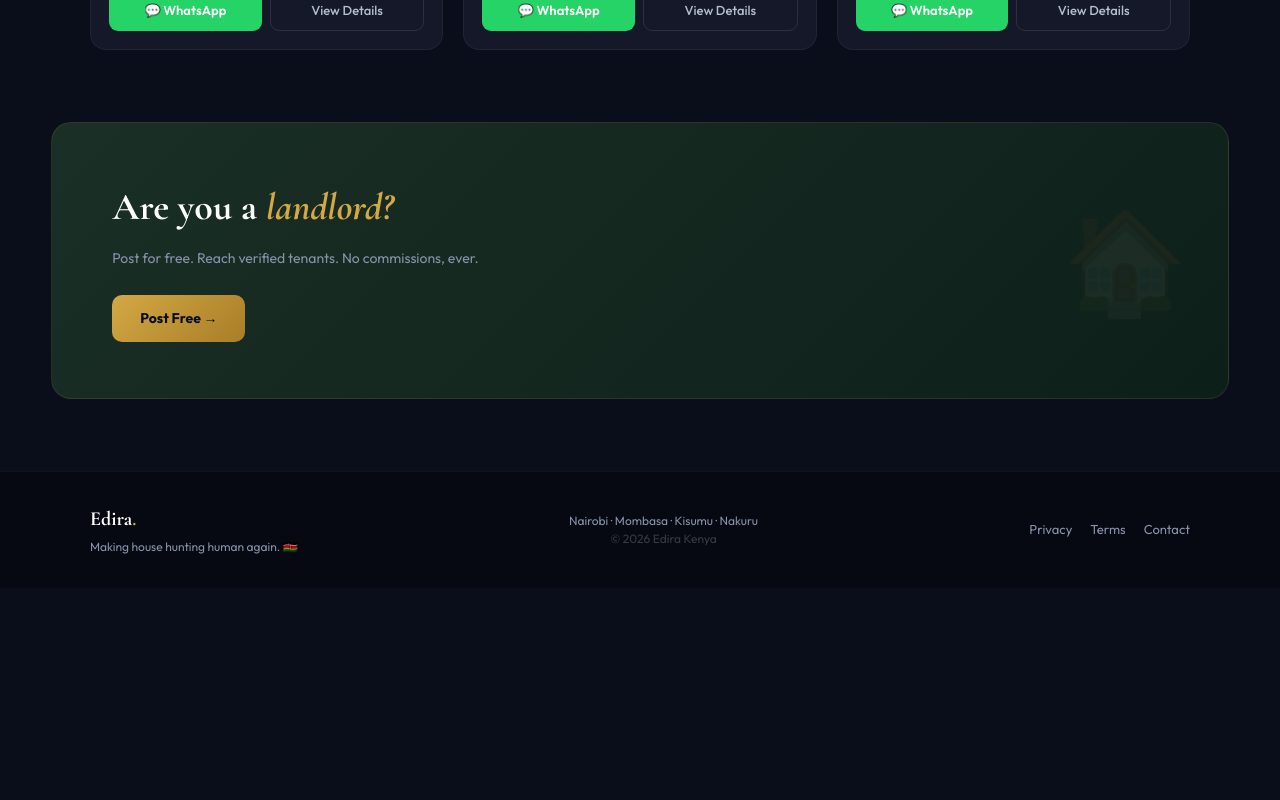
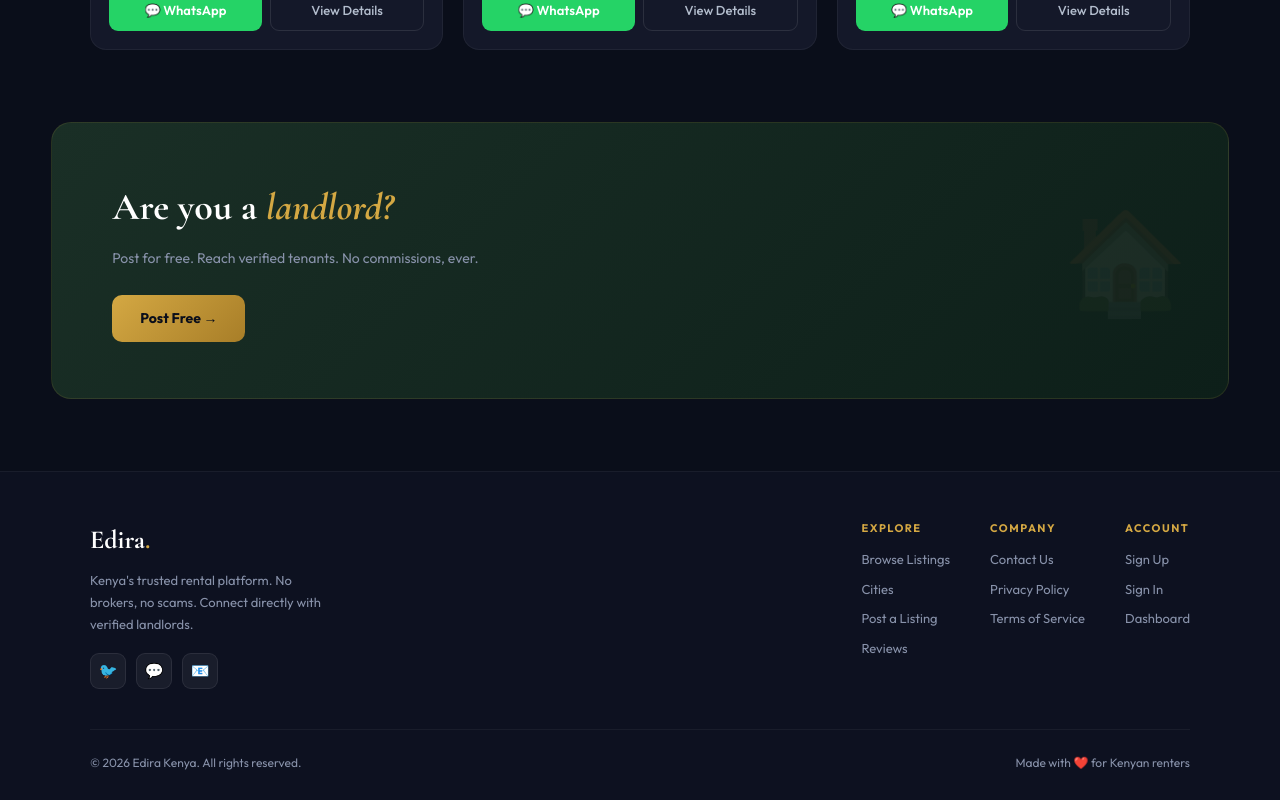
Before and after one commit to infoedira-ux/edira, a Next.js app: page / in a window 1280 px wide. Shown: the part 1826-2626 px from the top of the page. Before the commit the page ends 2414 px from the top, so only its background shows below. Built offline with nearby package versions, Linux system fonts and the light colour scheme.

Commit message:
Footer updated with reviews, privacy, terms, contact links

```diff
--- a/src/components/layout/Footer.tsx
+++ b/src/components/layout/Footer.tsx
@@ -1,43 +1,114 @@
-import Link from "next/link";
+import React from "react";
 
 export default function Footer() {
+  const year = new Date().getFullYear();
+
+  const cols = [
+    {
+      heading: "Explore",
+      links: [
+        { label: "Browse Listings", href: "/browse" },
+        { label: "Cities", href: "/cities" },
+        { label: "Post a Listing", href: "/post" },
+        { label: "Reviews", href: "/reviews" },
+      ],
+    },
+    {
+      heading: "Company",
+      links: [
+        { label: "Contact Us", href: "/contact" },
+        { label: "Privacy Policy", href: "/privacy" },
+        { label: "Terms of Service", href: "/terms" },
+      ],
+    },
+    {
+      heading: "Account",
+      links: [
+        { label: "Sign Up", href: "/auth/signup" },
+        { label: "Sign In", href: "/auth/login" },
+        { label: "Dashboard", href: "/dashboard" },
+      ],
+    },
+  ];
+
   return (
     <footer style={{
-      background: "#060911",
-      borderTop: "1px solid rgba(255,255,255,0.04)",
-      padding: "32px 24px",
+      background: "#0D1120",
+      borderTop: "1px solid rgba(255,255,255,0.05)",
+      padding: "48px clamp(16px,5vw,60px) 28px",
     }}>
-      <div className="footer-inner" style={{
-        display: "flex",
-        justifyContent: "space-between",
-        alignItems: "center",
-        maxWidth: 1100,
-        margin: "0 auto",
-      }}>
-        <div>
-          <div style={{ fontFamily: "'Cormorant Garamond',serif", fontSize: 20, fontWeight: 700, color: "white", marginBottom: 4 }}>
-            Edira<span style={{ color: "#D4A843" }}>.</span>
+      <div style={{ maxWidth: 1100, margin: "0 auto" }}>
+
+        {/* Top row */}
+        <div style={{ display: "grid", gridTemplateColumns: "1fr repeat(3, auto)", gap: "40px", marginBottom: 40, flexWrap: "wrap" }} className="footer-grid">
+
+          {/* Brand */}
+          <div>
+            <div style={{ fontFamily: "'Cormorant Garamond',serif", fontSize: 26, fontWeight: 700, color: "white", marginBottom: 10 }}>
+              Edira<span style={{ color: "#D4A843" }}>.</span>
+            </div>
+            <p style={{ fontSize: 13, color: "#8892AA", lineHeight: 1.7, maxWidth: 240, marginBottom: 18 }}>
+              Kenya's trusted rental platform. No brokers, no scams. Connect directly with verified landlords.
+            </p>
+            <div style={{ display: "flex", gap: 10 }}>
+              {[
+                { icon: "🐦", href: "https://twitter.com/Edira21", label: "Twitter" },
+                { icon: "💬", href: "https://wa.me/254715848222", label: "WhatsApp" },
+                { icon: "📧", href: "mailto:info.edira@gmail.com", label: "Email" },
+              ].map(s => (
+                <a key={s.label} href={s.href} target="_blank" rel="noreferrer" aria-label={s.label}
+                  style={{ width: 36, height: 36, borderRadius: 9, background: "rgba(255,255,255,0.05)", border: "1px solid rgba(255,255,255,0.08)", display: "flex", alignItems: "center", justifyContent: "center", fontSize: 15, textDecoration: "none", transition: "border-color 0.2s" }}
+                  onMouseEnter={e => (e.currentTarget.style.borderColor = "rgba(212,168,67,0.4)")}
+                  onMouseLeave={e => (e.currentTarget.style.borderColor = "rgba(255,255,255,0.08)")}>
+                  {s.icon}
+                </a>
+              ))}
+            </div>
           </div>
-          <div style={{ fontSize: 12, color: "#8892AA" }}>Making house hunting human again. 🇰🇪</div>
+
+          {/* Link columns */}
+          {cols.map(col => (
+            <div key={col.heading}>
+              <div style={{ fontSize: 11, fontWeight: 700, letterSpacing: 1.5, textTransform: "uppercase", color: "#D4A843", marginBottom: 14 }}>
+                {col.heading}
+              </div>
+              <div style={{ display: "flex", flexDirection: "column", gap: 10 }}>
+                {col.links.map(l => (
+                  <a key={l.label} href={l.href}
+                    style={{ fontSize: 13, color: "#8892AA", textDecoration: "none", transition: "color 0.2s" }}
+                    onMouseEnter={e => (e.currentTarget.style.color = "white")}
+                    onMouseLeave={e => (e.currentTarget.style.color = "#8892AA")}>
+                    {l.label}
+                  </a>
+                ))}
+              </div>
+            </div>
+          ))}
         </div>
 
-        <div style={{ fontSize: 12, color: "#8892AA", textAlign: "center" }}>
-          Nairobi · Mombasa · Kisumu · Nakuru
-          <br />
-          <span style={{ color: "rgba(255,255,255,0.2)" }}>© {new Date().getFullYear()} Edira Kenya</span>
-        </div>
-
-        <div style={{ display: "flex", gap: 18 }}>
-          {["Privacy", "Terms", "Contact"].map(label => (
-            <Link key={label} href={`/${label.toLowerCase()}`} style={{
-              fontSize: 13, color: "#8892AA", textDecoration: "none", transition: "color 0.2s",
-            }}
-              onMouseEnter={e => (e.currentTarget.style.color = "#D4A843")}
-              onMouseLeave={e => (e.currentTarget.style.color = "#8892AA")}
-            >{label}</Link>
-          ))}
+        {/* Bottom row */}
+        <div style={{ paddingTop: 24, borderTop: "1px solid rgba(255,255,255,0.05)", display: "flex", justifyContent: "space-between", alignItems: "center", flexWrap: "wrap", gap: 10 }}>
+          <div style={{ fontSize: 12, color: "#8892AA" }}>
+            © {year} Edira Kenya. All rights reserved.
+          </div>
+          <div style={{ fontSize: 12, color: "#8892AA" }}>
+            Made with ❤️ for Kenyan renters
+          </div>
         </div>
       </div>
+
+      <style>{`
+        @media (max-width: 768px) {
+          .footer-grid {
+            grid-template-columns: 1fr 1fr !important;
+          }
+        }
+        @media (max-width: 480px) {
+          .footer-grid {
+            grid-template-columns: 1fr !important;
+          }
+        }
+      `}</style>
     </footer>
   );
 }
```
